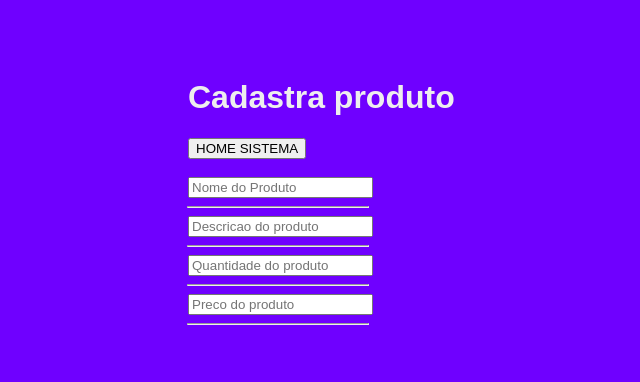
After one commit to Aironcocchi/projetoti27, a PHP site: page /cadastrarproduto.php in a window 1280 px wide. The commit adds this page. Shown: the top 382 px of the page, without its empty margins (2-642 px from the left). Run offline with PHP 8.4, Linux system fonts and the light colour scheme.

Commit message:
13/02/23

```diff
--- a/alterarusuario.php
+++ b/alterarusuario.php
@@ -43,11 +43,10 @@ while ($tbl = mysqli_fetch_array($resultado)) {
         <form action="alterarusuario.php" method="post">
         <input type="hidden" value="<?=$id?>" name="id" required>
         <label>NOME</label>
-        <input type="text" name="nome" id="nome" value="<?=$nome?>" required> <!--coleta id e carrega a pagina de forma oculta -->
+        <input type="text" name="nome" value="<?=$nome?>" required> <!--coleta id e carrega a pagina de forma oculta -->
         <label>SENHA</label>
         <input type="password" name="senha" id= "senha" value="<?=$senha?>"required>
         <p></p>
-
         <br>
         <input type="radio" name="ativo" value="s"> ATIVAR<br>
         <input type="radio" name="ativo" value="n"> DESATIVAR
--- /dev/null
+++ b/cadastrarproduto.php
@@ -0,0 +1,59 @@
+<?php
+if($_SERVER["REQUEST_METHOD"] == "POST"){
+// criacao de variaveis
+$nomeprodt = $_POST['nomepro'];//esse campo mostra de onde vai puxar o valor da var
+$idpro = $_POST['idpro'];
+$descricao = $_POST['descricao'];
+$quantid = $_POST['quantidade'];
+$preco = $_POST['preco'];
+include("conectadb.php");//conexao com o banco de dados
+//verificando se os campo preenchidos sao existentes
+$sql = "SELECT COUNT(idpro) FROM produto WHERE nomepro = '$nomeprodt' AND idpro = 'idpro' AND descricao = 'descricao' AND
+quantidade = '$quantid' AND preco = '$preco'";
+ $resultado = mysqli_query($link, $sql);//comando para fazer alteracoes o banco de dados
+ while ($tbl = mysqli_fetch_array($resultado)) {
+    $cont = $tbl[0];
+}
+if ($cont == 1) {
+    echo "<script>window.alert('PRODUTO CADASTRADO!!');</script>";
+} else {
+    $sql = "INSERT INTO usuarios (nomepro,idpro,descricao,quantidade,preco,)VALUES('$nomeprodt','$idpro','$descricao','$quantid','$preco')";
+    mysqli_query($link, $sql);
+    header("location:listausuario.php");
+}
+}
+?>
+<!DOCTYPE html>
+<html lang="pt-br">
+<head>
+    <meta charset="UTF-8">
+    <meta http-equiv="X-UA-Compatible" content="IE=edge">
+    <meta name="viewport" content="width=device-width, initial-scale=1.0">
+    <link rel="stylesheet" href="estilo.css">
+    <title>Cadastra produto</title>
+</head>
+<body>
+<div>
+    <h1>Cadastra produto</h1>
+    <a href="homesistema.html"><input type="button" id="menuhome" value="HOME SISTEMA" ></a>
+    <br><br>
+    <input type="text" name="nomepro" id="nomepro" placeholder="Nome do Produto" required>
+    <hr>
+    <input type="text" name="descricao" id="descricao" placeholder="Descricao do produto" required>
+    <hr>
+    <input type="text" name="quantidade" id="quantidade" placeholder="Quantidade do produto" required>
+    <hr>
+    <input type="text" name="preco" id="preco" placeholder="Preco do produto" required>
+    <hr>
+    </div>
+    <style>
+        hr{
+            width: 180px;
+            background-color: black;
+            position: relative;
+            right: 360px;
+        }
+
+    </style>
+</body>
+</html>
--- a/cadastrausuario.php
+++ b/cadastrausuario.php
@@ -12,9 +12,9 @@ if ($_SERVER["REQUEST_METHOD"] == "POST") {
     while ($tbl = mysqli_fetch_array($resultado)) {
         $cont = $tbl[0];
     }
-   //verificaçao visual se usuario existe ou nao
+   //verificacao visual se usuario existe ou nao
     if ($cont == 1) {
-        echo "<script>window.alert('USUARIO OU SENHA INCORRETOS');</script>";
+        echo "<script>window.alert('USUARIO A CADASTRADO!!');</script>";
     } else {
         $sql = "INSERT INTO usuarios (usu_nome,usu_senha,usu_ativo)VALUES('$nome','$senha','n')";
         mysqli_query($link, $sql);
@@ -24,7 +24,6 @@ if ($_SERVER["REQUEST_METHOD"] == "POST") {
 ?>
 <!DOCTYPE html>
 <html lang="en">
-
 <head>
     <meta charset="UTF-8">
     <meta http-equiv="X-UA-Compatible" content="IE=edge">
@@ -32,7 +31,6 @@ if ($_SERVER["REQUEST_METHOD"] == "POST") {
     <link rel="stylesheet" href="./estilo.css">
     <title>CADASTRAR USUARIO</title>
 </head>
-
 <body>
     <a href="homesistema.html"><input type="button" id="menuhome" value="HOME SISTEMA" ></a>
         <div>
--- a/style.css
+++ b/style.css
@@ -5,7 +5,7 @@ div{
 .container{
     width: 100vw;
     height: 100vh;
-    background: #590fe4;
+    background: #3a167c;
     display: flex;
     flex-direction: row;
     justify-content: center;
@@ -17,6 +17,6 @@ table {
     width: 700px;
     font-size: medium;
     border: 2px;
-    border-color: aliceblue;
+    border-color: rgb(0, 0, 0);
     border-radius: 3px;
 }
```
Also changed, not shown: listaprodutos.php (added, +22 -0 lines), listausuario.php (+3 -4 lines).
